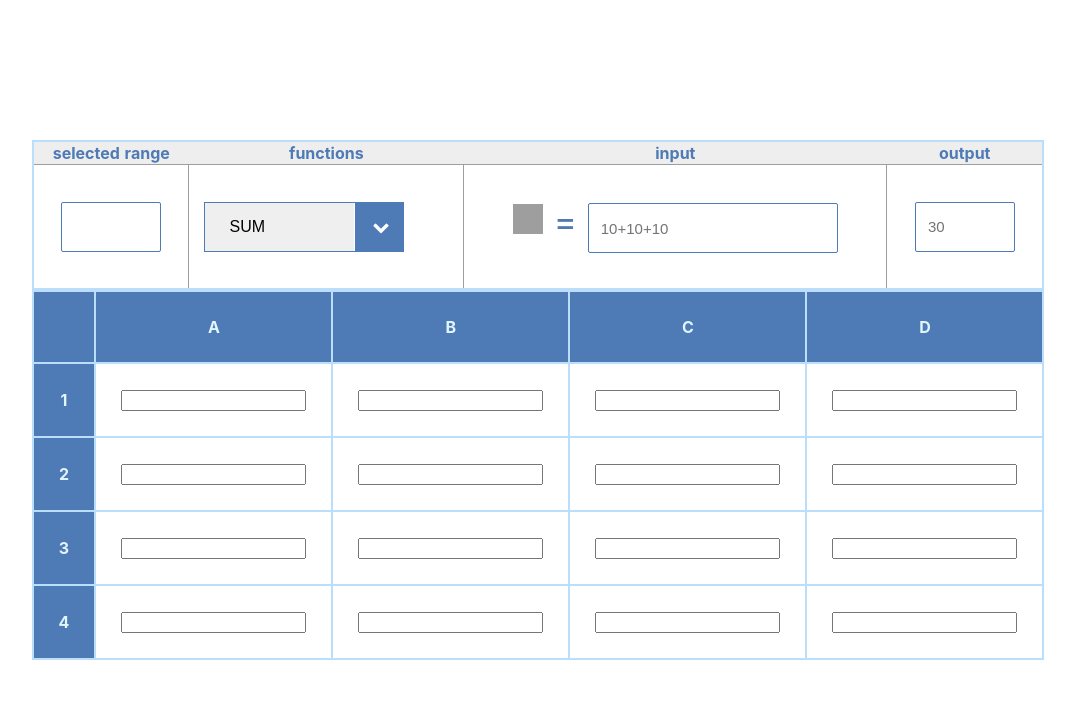
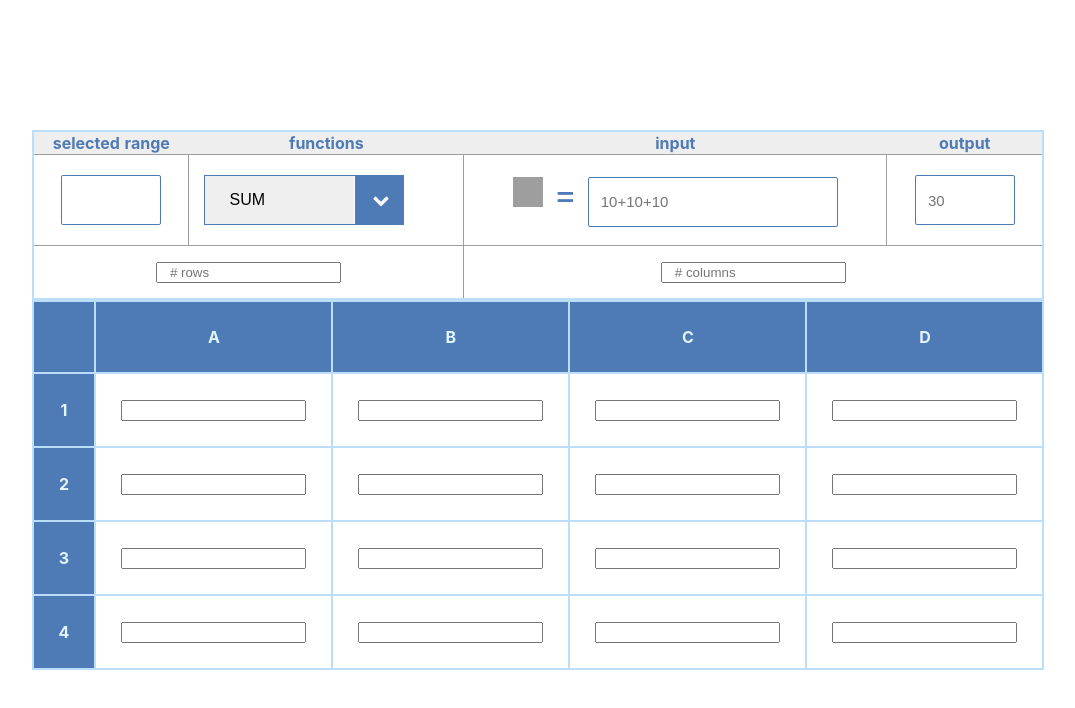
Before and after one commit to p-adams/vue-spreadsheet, a Nuxt app: page / in a window 1280 px wide. Shown: the top 708 px of the page, without its empty margins (102-1177 px from the left). Built offline with nearby package versions, Linux system fonts and the light colour scheme; grey boxes are pictures that could not be loaded.

Commit message:
added row/column selection

```diff
--- a/components/Sheet.vue
+++ b/components/Sheet.vue
@@ -129,6 +129,12 @@ export default {
       }
       this.result = sortBy(uniqBy(temp, 'id'), 'id')
       return this.result
+    },
+    getRows () {
+      console.log(`getting rows`)
+    },
+    getCols () {
+      console.log(`getting cols`)
     }
   },
   computed: {
--- a/components/Toolbar.vue
+++ b/components/Toolbar.vue
@@ -52,6 +52,14 @@
                         :value="out"
                         placeholder="30">
                </td>
+            </tr>
+            <tr>
+                <td colspan='2'>
+                    <input placeholder="# rows">
+                </td>
+                <td colspan='2'>
+                    <input placeholder="# columns">
+                </td>
             </tr>
         </tbody>
     </table>
```
